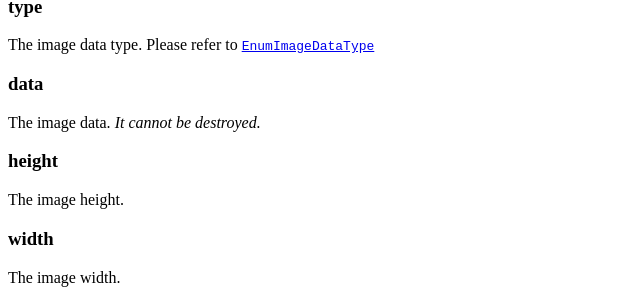
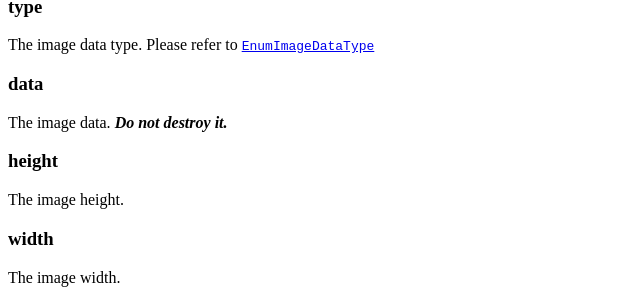
Before and after one commit to dynamsoft-docs/document-viewer-docs, a Jekyll site: the page built from api/interface/vimagedata.md, in a window 1280 px wide. Shown: the part 786-1092 px from the top of the page, without its empty margins (0-640 px from the left). Built offline with Jekyll 4.4.1, drawn with Linux system fonts in a browser that asks for light colours.

Commit message:
Update vimagedata.md

```diff
--- a/api/interface/vimagedata.md
+++ b/api/interface/vimagedata.md
@@ -31,7 +31,7 @@ The image data type. Please refer to [`EnumImageDataType`]({{ site.api }}enumera
 
 ### data
 
-The image data. *It cannot be destroyed.*
+The image data. ***Do not destroy it.***
 
 ### height
 
```
